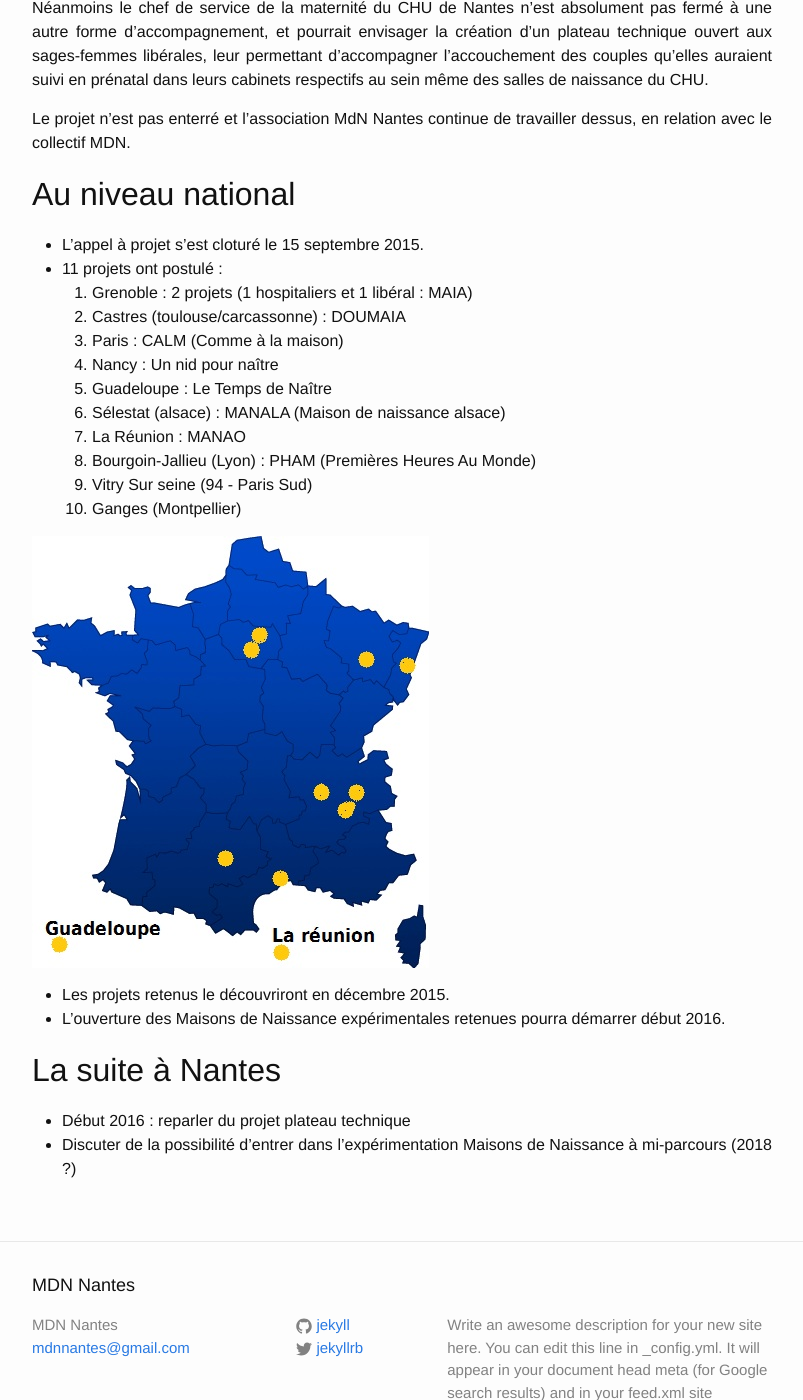
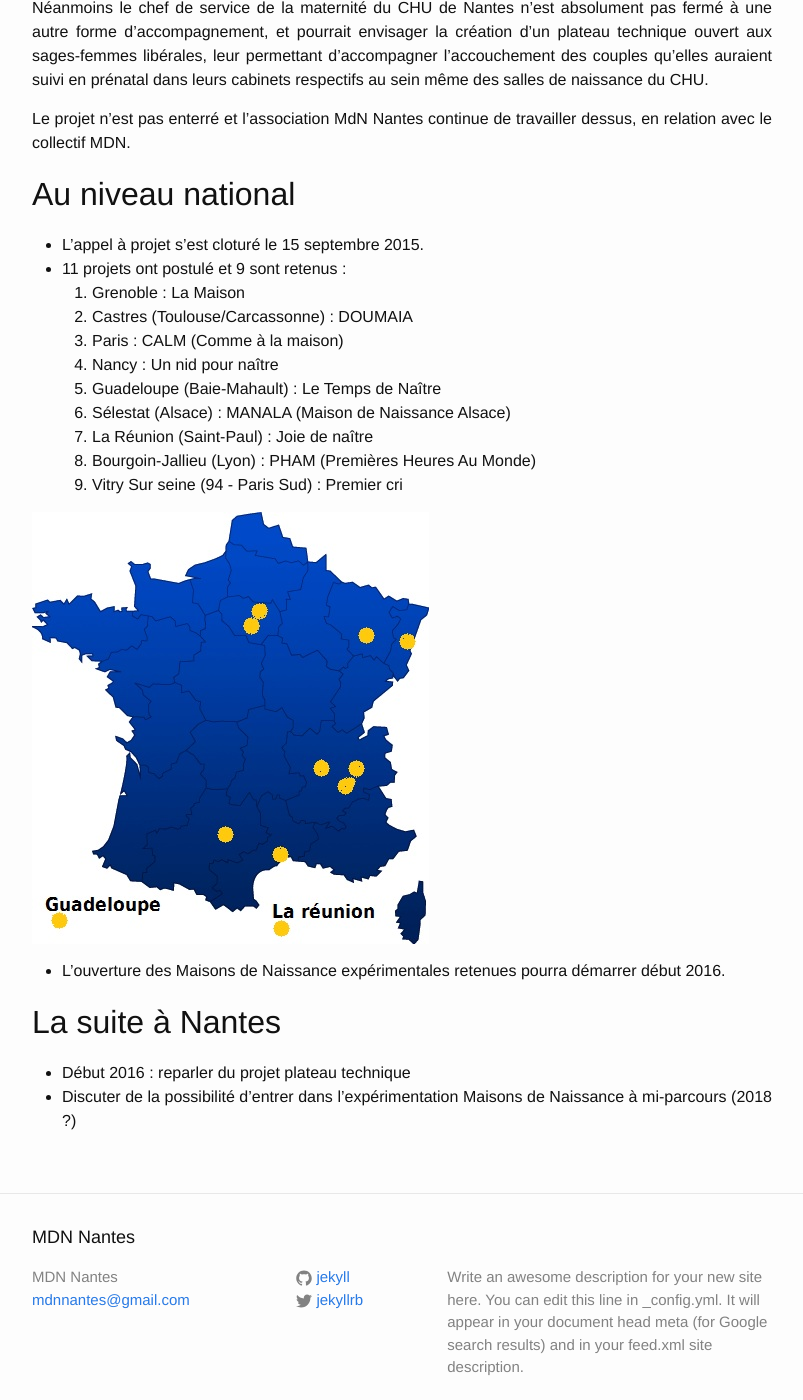
Before and after one commit to natachaborowski/mdnnantes.github.io, a Jekyll site: the page built from _posts/2016-02-09-historique.md, in a window 1280 px wide and 1400 px high, scrolled down 2289 px. Shown: the whole window, without its empty margins (238-1041 px from the left). Built offline with Jekyll 4.4.1, drawn with Linux system fonts in a browser that asks for light colours.

Commit message:
revue avec Natacha

```diff
--- a/_config.yml
+++ b/_config.yml
@@ -13,7 +13,7 @@ description: > # this means to ignore newlines until "baseurl:"
   line in _config.yml. It will appear in your document head meta (for
   Google search results) and in your feed.xml site description.
 baseurl: "" # the subpath of your site, e.g. /blog
-url: "http://mdnnantes.github.io" # the base hostname & protocol for your site
+url: "http://www.mdnnantes.fr" # the base hostname & protocol for your site
 twitter_username: jekyllrb
 github_username:  jekyll
 
--- a/_posts/2016-02-09-historique.md
+++ b/_posts/2016-02-09-historique.md
@@ -94,21 +94,19 @@ avec le collectif MDN.
 ## Au niveau national
 
 * L'appel à projet s'est cloturé le 15 septembre 2015.
-* 11 projets ont postulé :
-    1. Grenoble : 2 projets (1 hospitaliers et 1 libéral : MAIA)
-    2. Castres (toulouse/carcassonne) : DOUMAIA
+* 11 projets ont postulé et 9 sont retenus :
+    1. Grenoble : La Maison
+    2. Castres (Toulouse/Carcassonne) : DOUMAIA
     3. Paris : CALM (Comme à la maison)
     4. Nancy : Un nid pour naître
-    5. Guadeloupe : Le Temps de Naître
-    6. Sélestat (alsace) : MANALA (Maison de naissance alsace)
-    7. La Réunion : MANAO
+    5. Guadeloupe (Baie-Mahault) : Le Temps de Naître
+    6. Sélestat (Alsace) : MANALA (Maison de Naissance Alsace)
+    7. La Réunion (Saint-Paul) : Joie de naître
     8. Bourgoin-Jallieu (Lyon) : PHAM (Premières Heures Au Monde)
-    9. Vitry Sur seine (94 - Paris Sud)
-    10. Ganges (Montpellier)
+    9. Vitry Sur seine (94 - Paris Sud) : Premier cri
 
-![Carte](/assets/historique-carte.png)
+![Carte](/assets/images/historique-carte.png)
 
-* Les projets retenus le découvriront en décembre 2015.
 * L'ouverture des Maisons de Naissance expérimentales retenues pourra démarrer début 2016.
 
 ## La suite à Nantes
```
Also changed, not shown: about.md (+1 -2 lines), assets/images/historique-carte.png (renamed from assets/historique-carte.png).
